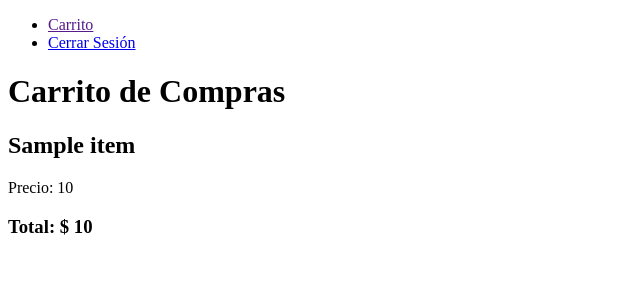
After one commit to Daniel-Cruz-Edur/Creando_APIs_SNA, a Flask app: template App/templates/Carrito.html in a window 1280 px wide. The commit adds this page. Shown: the top 300 px of the page, without its empty margins (0-640 px from the left). Run offline with Flask 3, Linux system fonts and the light colour scheme; the template is opened without the code that fills it: most values are stand-ins (such as "Sample title", 1, 10 or a date in 2020).

Commit message:
Agregando el carrito

```diff
--- a/App/App.py
+++ b/App/App.py
@@ -1,4 +1,4 @@
-from flask import Flask, render_template, redirect, request, url_for,flash, session
+from flask import Flask, render_template, redirect, request, url_for,flash, session,jsonify, send_file
 import mysql.connector, base64
 from werkzeug.security import generate_password_hash, check_password_hash
 #import bcrypt
@@ -16,7 +16,7 @@ db = mysql.connector.connect(
 cursor =  db.cursor()
 
 #Definir rutas
-@app.route('/')
+@app.route('/Lista_De_Personas')
 def Lista_Registros():
 
     cursor = db.cursor();
@@ -90,7 +90,7 @@ def Eliminar_Usuario(id):
     return redirect(url_for('Lista_Registros'))
 
 
-@app.route('/Login', methods=['GET', 'POST'])
+@app.route('/', methods=['GET', 'POST'])
 def Login_User():
 
     if request.method == 'POST':
@@ -251,6 +251,34 @@ def Eliminar_Cancion(id):
     db.commit()
     return redirect(url_for('Listando_Las_Canciones'))
 
+@app.route('/Agregar_Al_Carrito', methods = ['POST'])
+def Add_To_Cart():
+
+    print('Oh, estás en el carrito. ')
+
+
+    ID_Song_Py= request.form['ID_Song_LA']
+    Title_Song_Py = request.form['Titulo_Song_LA']
+    Price_Song_Py = request.form['Precio_Song_LA']
+
+    if 'Cart' not in session:
+        session['Cart'] = []
+
+    session['Cart'].append({'Id_Song':ID_Song_Py, 'Titulo_Song': Title_Song_Py, 'Precio_Song': float (Price_Song_Py)})
+    session.modified = True
+
+    # print ('Contenido del carro es:' + session['Cart'])
+
+    return jsonify({'message': 'Canción agregada correctamente al carrito. '})
+
+@app.route('/Mostrar_El_Carrito', methods = ['POST'])
+def Show_Cart():
+
+    carro = session.get('Cart',[])
+    total = sum(item['Precio_Song'] for item in carro)
+    print ('Hello World...');
+    return render_template('Carrito.html', carro=carro, total=total)
+
 
 #Aqui ejecutamos la app
 if __name__ == '__main__':
--- /dev/null
+++ b/App/templates/Carrito.html
@@ -0,0 +1,36 @@
+<!DOCTYPE html>
+<html lang="en">
+<head>
+    <meta charset="UTF-8">
+    <meta name="viewport" content="width=device-width, initial-scale=1.0">
+    <title>Document</title>
+</head>
+<body>
+    <header>
+        <ul>
+            <li> <a href=""> Carrito </a> </li>
+            <li> <a href="/Logout"> Cerrar Sesión </a> </li>
+        </ul>
+    </header>
+    <main>
+
+        <h1> Carrito de Compras </h1>
+        <section id="container">
+
+            {% for item in carro %}
+
+            <section class="cart-item">
+                <h2> {{ item.titulo }} </h2>
+                <p> Precio: {{ item.precio }}</p>
+            </section>
+
+            {% endfor %}
+
+            <h3> Total: $ {{ total }} </h3>
+
+        </section>
+
+
+    </main>
+</body>
+</html>
--- a/App/templates/Login.html
+++ b/App/templates/Login.html
@@ -12,7 +12,7 @@
 <body>
     <main>
         <fieldset>
-            <form action="/Login" method="POST">
+            <form action="" method="POST">
                 <h1> Inicio de sesión </h1>
                 <br>
                 <label> Nombre de Usuario
```
Also changed, not shown: App/static/js/Carrito.js (added, +24 -0 lines), App/templates/Songs_List.html (+6 -1 lines).
